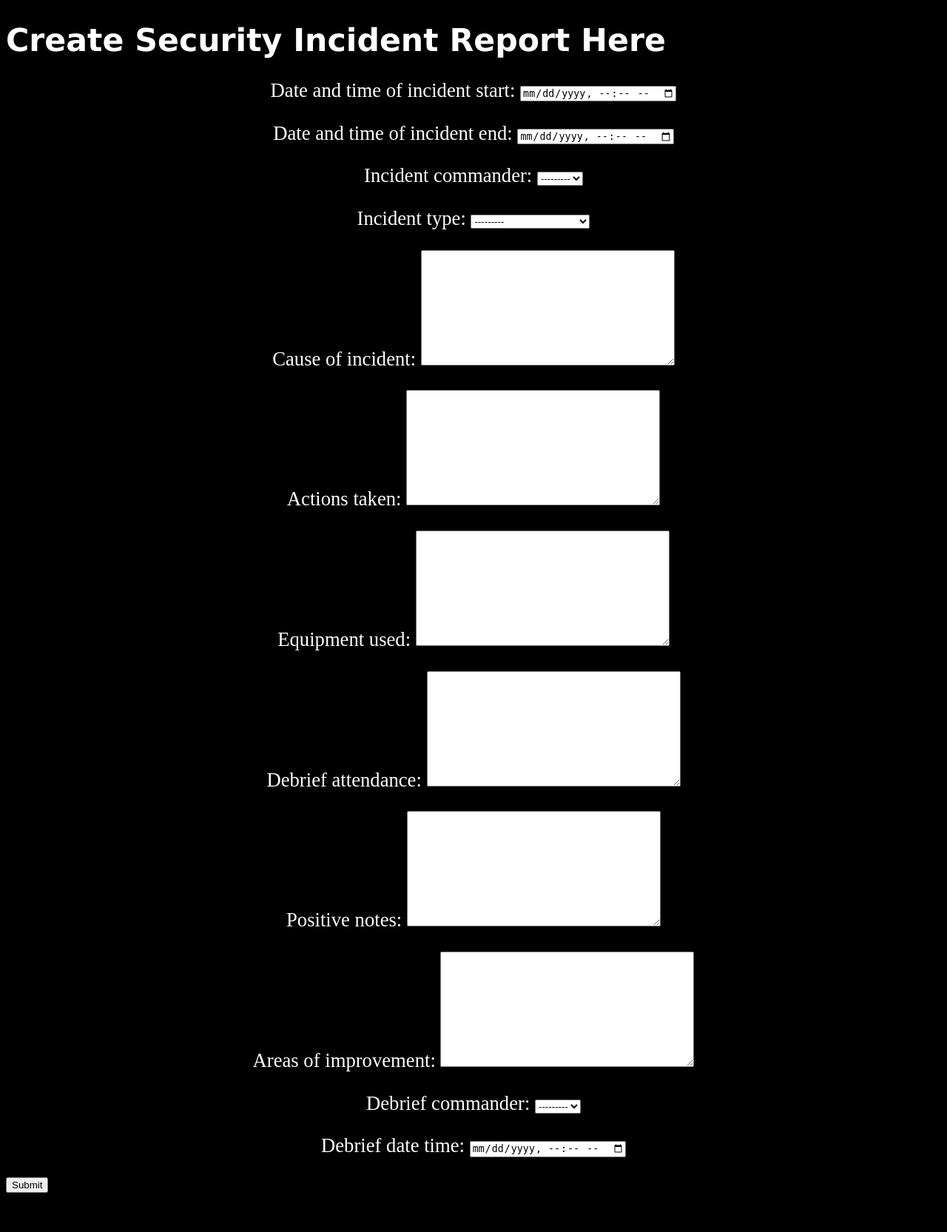
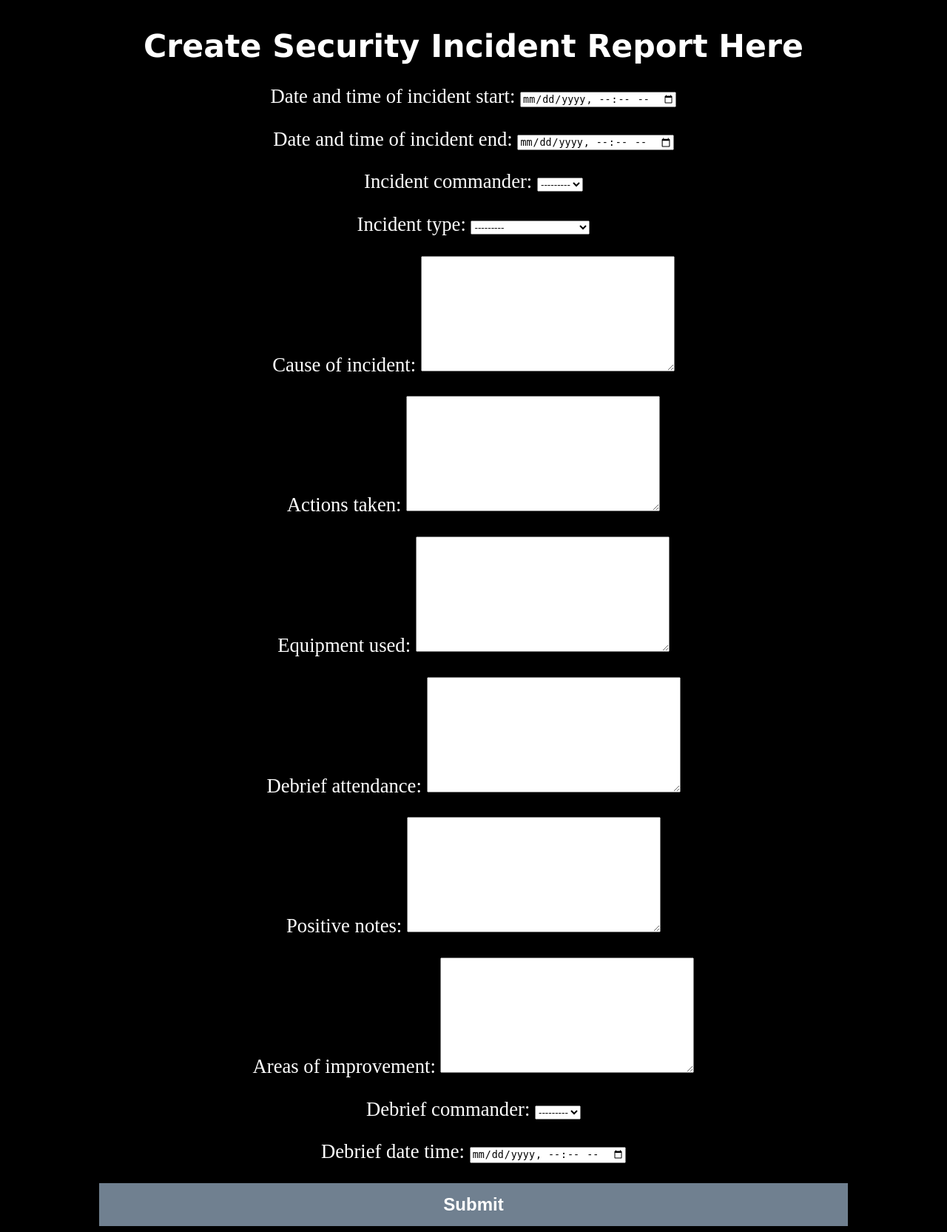
Before and after one commit to Liteztv/Incident-Report, a Django app: page /Report/Sc in a window 1280 px wide. Shown: the whole page at 74% size. Before the commit the page ends 1612 px from the top, so only its background shows below. Run offline with Django 4.2, Linux system fonts and the light colour scheme; data comes from the database, SQL or seed files in the repository.

Commit message:
cenetered buttons and headers

```diff
--- a/Incident/Report/templates/Report/chemical.html
+++ b/Incident/Report/templates/Report/chemical.html
@@ -1,12 +1,13 @@
 {% extends 'base.html' %}
 {% block content %}
+<div class="homeBody">
     <h1>Create Chemical Incdient Report Here</h1>
 
     <form method="post">
         {% csrf_token %}
         {{ form.as_p }}
-        <button type="submit">Submit</button>
+        <button class="menuButton" style="align-items: center;" type="submit">Submit</button>
     </form>
-
+</div>
 
 {% endblock %}
--- a/Incident/Report/templates/Report/fire.html
+++ b/Incident/Report/templates/Report/fire.html
@@ -1,12 +1,12 @@
 {% extends 'base.html' %}
 {% block content %}
-
+<div class="homeBody">
     <h1>Create Fire Incident Report Here</h1>
 
     <form method="post">
         {% csrf_token %}
         {{ form.as_p }}
-        <button type="submit">Submit</button>
+        <button class="menuButton" type="submit">Submit</button>
     </form>
-
+</div>
 {% endblock %}
--- a/Incident/Report/templates/Report/medical.html
+++ b/Incident/Report/templates/Report/medical.html
@@ -1,13 +1,13 @@
 {% extends 'base.html' %}
 {% block content %}
-
+<div class="homeBody">
     <h1>Create Medical Incident Report Here</h1>
 
 
     <form method="post">
       {% csrf_token %}
       {{ form.as_p }}
-      <button type="submit">Submit</button>
+      <button class="menuButton" type="submit">Submit</button>
   </form>
-
+</div>
     {% endblock %}
--- a/Incident/Report/templates/Report/sc.html
+++ b/Incident/Report/templates/Report/sc.html
@@ -1,12 +1,12 @@
 {% extends 'base.html' %}
 {% block content %}
-
+<div class="homeBody">
     <h1>Create Security Incident Report Here</h1>
 
     <form method="post">
         {% csrf_token %}
         {{ form.as_p }}
-        <button type="submit">Submit</button>
+        <button class="menuButton" type="submit">Submit</button>
     </form>
-
+</div>
 {% endblock %}
```
